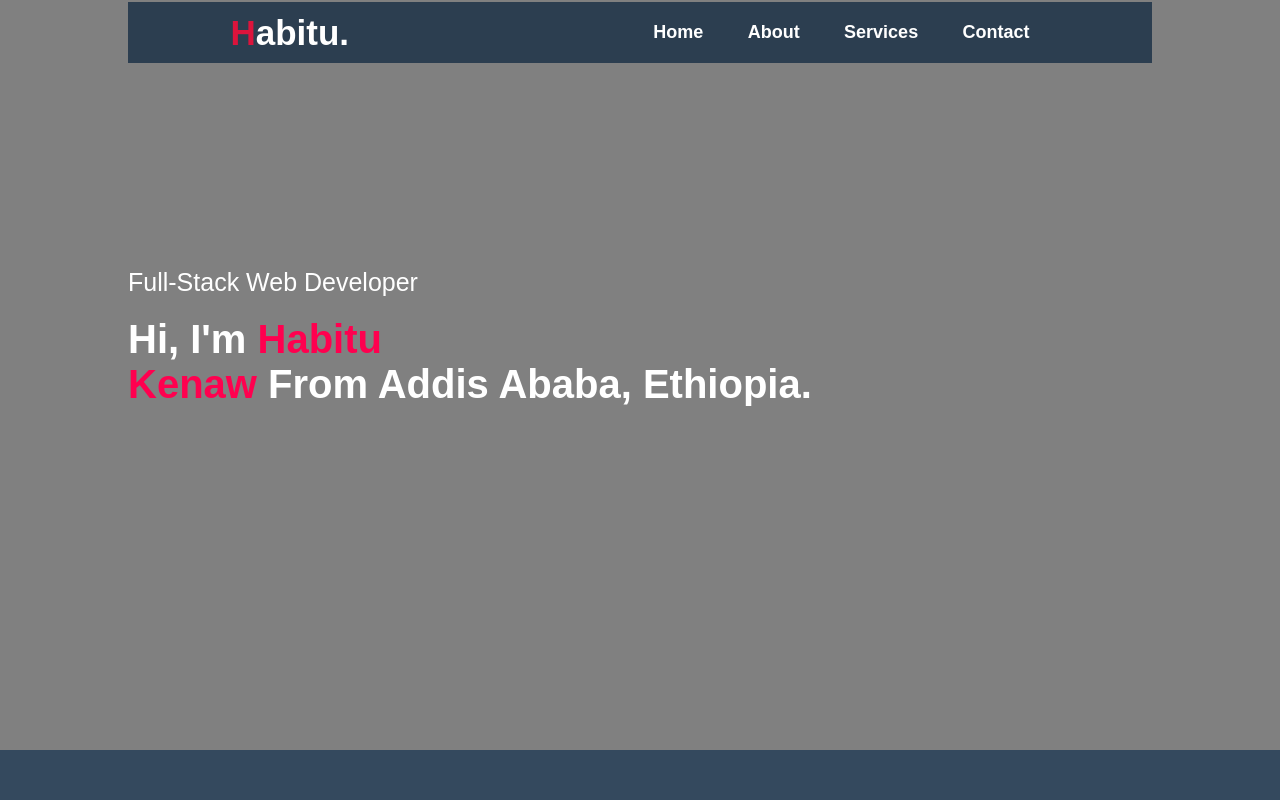
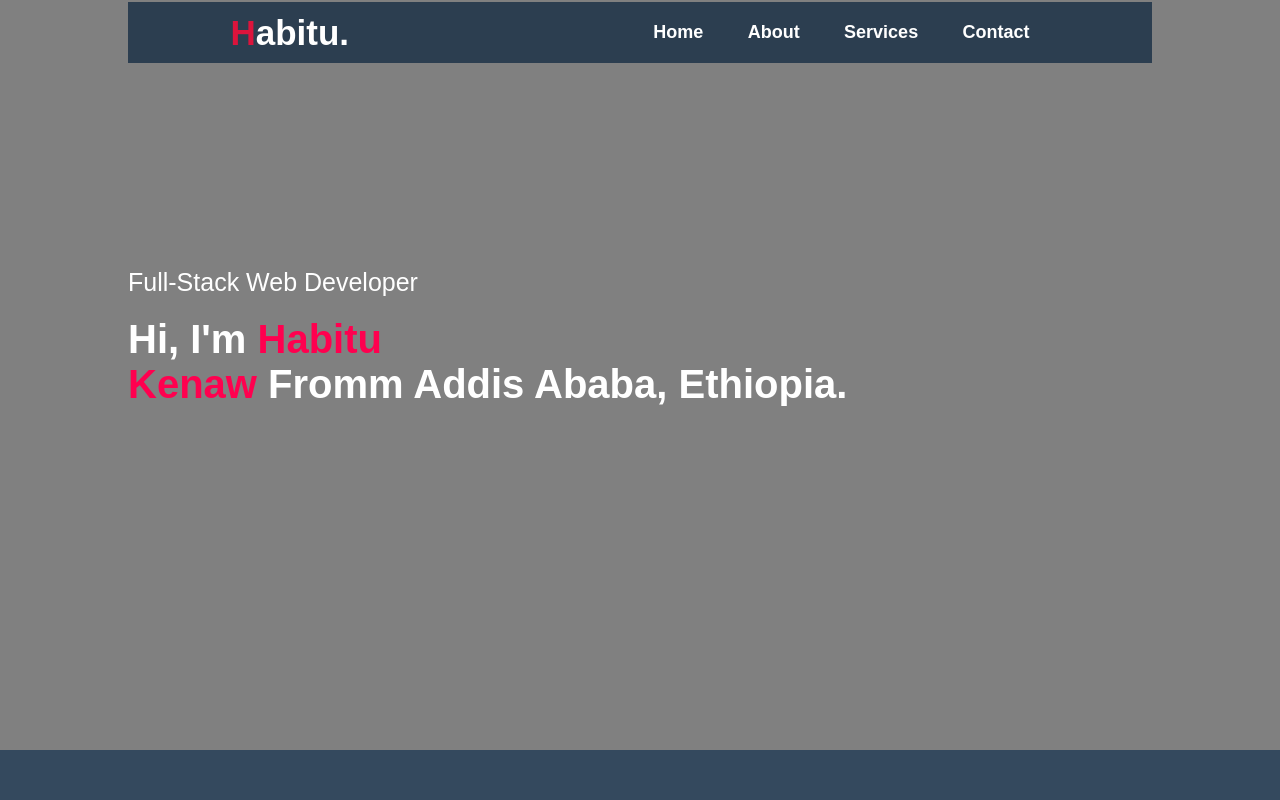
Before and after one commit to Habitu-Kenaw/my-website, a plain HTML site: page index.html in a window 1280 px wide. Shown: the top 800 px of the page. Drawn offline with nearby package versions, Linux system fonts and the light colour scheme.

Commit message:
Update index.html

```diff
--- a/index.html
+++ b/index.html
@@ -26,7 +26,7 @@
 			</nav>
 			<div class="header-text">
 				<p>Full-Stack Web Developer</p>
-				<h1>Hi, I'm <span>Habitu<br> Kenaw</span> From Addis Ababa, Ethiopia.</h1>
+				<h1>Hi, I'm <span>Habitu<br> Kenaw</span> Fromm Addis Ababa, Ethiopia.</h1>
 
 			</div>
 
```
